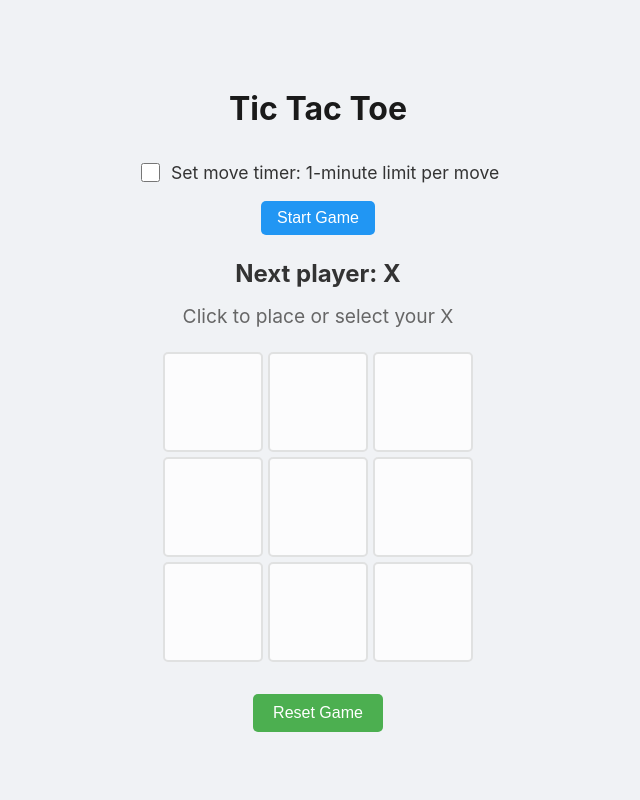
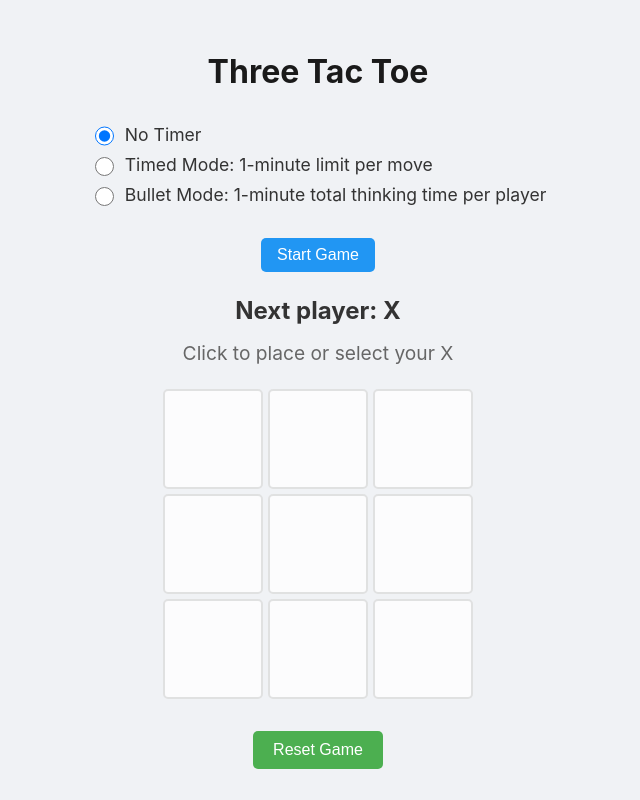
Before and after one commit to merqry/tic-tac-toe3, a React (Create React App) app: page / in a window 1280 px wide. Shown: the whole page, without its empty margins (322-962 px from the left). Built offline with nearby package versions, Linux system fonts and the light colour scheme.

Commit message:
Bullet mode and bug fixes
Added new bullet game mode, renamed to Three Tac Toe and fixed some bugs

```diff
--- a/package.json
+++ b/package.json
@@ -1,5 +1,5 @@
 {
-  "name": "my-react-app",
+  "name": "Three Tac Toe",
   "version": "0.1.0",
   "private": true,
   "dependencies": {
--- a/src/App.css
+++ b/src/App.css
@@ -137,3 +137,59 @@ h1 {
 .reset-button:hover {
   background-color: #45a049;
 }
+
+.mode-selection {
+  display: flex;
+  flex-direction: column;
+  gap: 0.5rem;
+  margin-bottom: 1rem;
+  align-items: flex-start;
+}
+
+.mode-selection label {
+  display: flex;
+  align-items: center;
+  gap: 0.5rem;
+  font-size: 1.1rem;
+  color: #333;
+  cursor: pointer;
+}
+
+.mode-selection input[type="radio"] {
+  width: 1.2rem;
+  height: 1.2rem;
+  cursor: pointer;
+}
+
+.timer-container {
+  margin-bottom: 1rem;
+}
+
+.bullet-timers {
+  display: flex;
+  justify-content: center;
+  gap: 2rem;
+  margin-bottom: 1rem;
+}
+
+.player-timer {
+  font-size: 1.2rem;
+  font-weight: bold;
+  color: #666;
+  padding: 0.5rem 1rem;
+  border-radius: 5px;
+  background-color: #f5f5f5;
+  transition: all 0.3s ease;
+}
+
+.player-timer.active {
+  color: #f44336;
+  background-color: #ffebee;
+  animation: pulse 1s infinite;
+}
+
+@keyframes pulse {
+  0% { transform: scale(1); }
+  50% { transform: scale(1.05); }
+  100% { transform: scale(1); }
+}
--- a/src/App.js
+++ b/src/App.js
@@ -12,8 +12,10 @@ function App() {
     width: window.innerWidth,
     height: window.innerHeight,
   });
-  const [isTimedMode, setIsTimedMode] = useState(false);
+  const [gameMode, setGameMode] = useState('no-timer'); // 'no-timer', 'timed', 'bullet'
   const [timeLeft, setTimeLeft] = useState(60);
+  const [xTimeLeft, setXTimeLeft] = useState(60);
+  const [oTimeLeft, setOTimeLeft] = useState(60);
   const [timerActive, setTimerActive] = useState(false);
   const [timeoutWinner, setTimeoutWinner] = useState(null);
 
@@ -31,11 +33,24 @@ function App() {
 
   useEffect(() => {
     let timer;
-    if (timerActive && timeLeft > 0) {
+    if (timerActive) {
+      if (gameMode === 'timed' && timeLeft > 0) {
         timer = setInterval(() => {
           setTimeLeft((prevTime) => prevTime - 1);
         }, 1000);
-    } else if (timeLeft === 0 && timerActive) {
+      } else if (gameMode === 'bullet') {
+        timer = setInterval(() => {
+          if (isXNext) {
+            setXTimeLeft((prevTime) => prevTime - 1);
+          } else {
+            setOTimeLeft((prevTime) => prevTime - 1);
+          }
+        }, 1000);
+      }
+    }
+
+    if ((gameMode === 'timed' && timeLeft === 0 && timerActive) ||
+        (gameMode === 'bullet' && ((isXNext && xTimeLeft === 0) || (!isXNext && oTimeLeft === 0)))) {
       // Time's up! Current player loses
       const winner = isXNext ? 'O' : 'X';
       setGameOver(true);
@@ -43,8 +58,9 @@ function App() {
       setTimerActive(false);
       setTimeoutWinner(winner);
     }
+
     return () => clearInterval(timer);
-  }, [timeLeft, timerActive, isXNext]);
+  }, [timeLeft, timerActive, isXNext, gameMode, xTimeLeft, oTimeLeft]);
 
   const calculateWinner = (squares) => {
     const lines = [
@@ -96,7 +112,7 @@ function App() {
           setTimerActive(false);
         } else {
           setIsXNext(!isXNext);
-          if (isTimedMode) {
+          if (gameMode === 'timed') {
             setTimeLeft(60);
           }
         }
@@ -125,7 +141,7 @@ function App() {
         setTimerActive(false);
       } else {
         setIsXNext(!isXNext);
-        if (isTimedMode) {
+        if (gameMode === 'timed') {
           setTimeLeft(60);
         }
       }
@@ -148,13 +164,19 @@ function App() {
     setGameOver(false);
     setShowConfetti(false);
     setTimeLeft(60);
+    setXTimeLeft(60);
+    setOTimeLeft(60);
     setTimerActive(false);
     setTimeoutWinner(null);
   };
 
   const startGame = () => {
-    if (isTimedMode) {
     setTimerActive(true);
+    if (gameMode === 'timed') {
+      setTimeLeft(60);
+    } else if (gameMode === 'bullet') {
+      setXTimeLeft(60);
+      setOTimeLeft(60);
     }
   };
 
@@ -175,26 +197,66 @@ function App() {
           gravity={0.3}
         />
       )}
-      <h1>Tic Tac Toe</h1>
+      <h1>Three Tac Toe</h1>
       {!gameOver && !timerActive && (
         <div className="game-options">
+          <div className="mode-selection">
             <label>
               <input
-              type="checkbox"
-              checked={isTimedMode}
-              onChange={(e) => setIsTimedMode(e.target.checked)}
+                type="radio"
+                name="gameMode"
+                value="no-timer"
+                checked={gameMode === 'no-timer'}
+                onChange={(e) => setGameMode(e.target.value)}
                 disabled={gameOver || timerActive}
               />
-            Set move timer: 1-minute limit per move
+              No Timer
             </label>
+            <label>
+              <input
+                type="radio"
+                name="gameMode"
+                value="timed"
+                checked={gameMode === 'timed'}
+                onChange={(e) => setGameMode(e.target.value)}
+                disabled={gameOver || timerActive}
+              />
+              Timed Mode: 1-minute limit per move
+            </label>
+            <label>
+              <input
+                type="radio"
+                name="gameMode"
+                value="bullet"
+                checked={gameMode === 'bullet'}
+                onChange={(e) => setGameMode(e.target.value)}
+                disabled={gameOver || timerActive}
+              />
+              Bullet Mode: 1-minute total thinking time per player
+            </label>
+          </div>
           <button className="start-button" onClick={startGame} disabled={gameOver || timerActive}>
             Start Game
           </button>
         </div>
       )}
       {timerActive && (
+        <div className="timer-container">
+          {gameMode === 'timed' && (
             <div className="timer">
               Time left: {formatTime(timeLeft)}
+            </div>
+          )}
+          {gameMode === 'bullet' && (
+            <div className="bullet-timers">
+              <div className={`player-timer ${isXNext ? 'active' : ''}`}>
+                Player X: {formatTime(xTimeLeft)}
+              </div>
+              <div className={`player-timer ${!isXNext ? 'active' : ''}`}>
+                Player O: {formatTime(oTimeLeft)}
+              </div>
+            </div>
+          )}
         </div>
       )}
       <div className="status">{status}</div>
```
Also changed, not shown: commands ref.txt.txt (added), public/manifest.json, 1 other file (tests, documents, lock files or other folders). Lines whose indentation alone changed are shown as unchanged.
